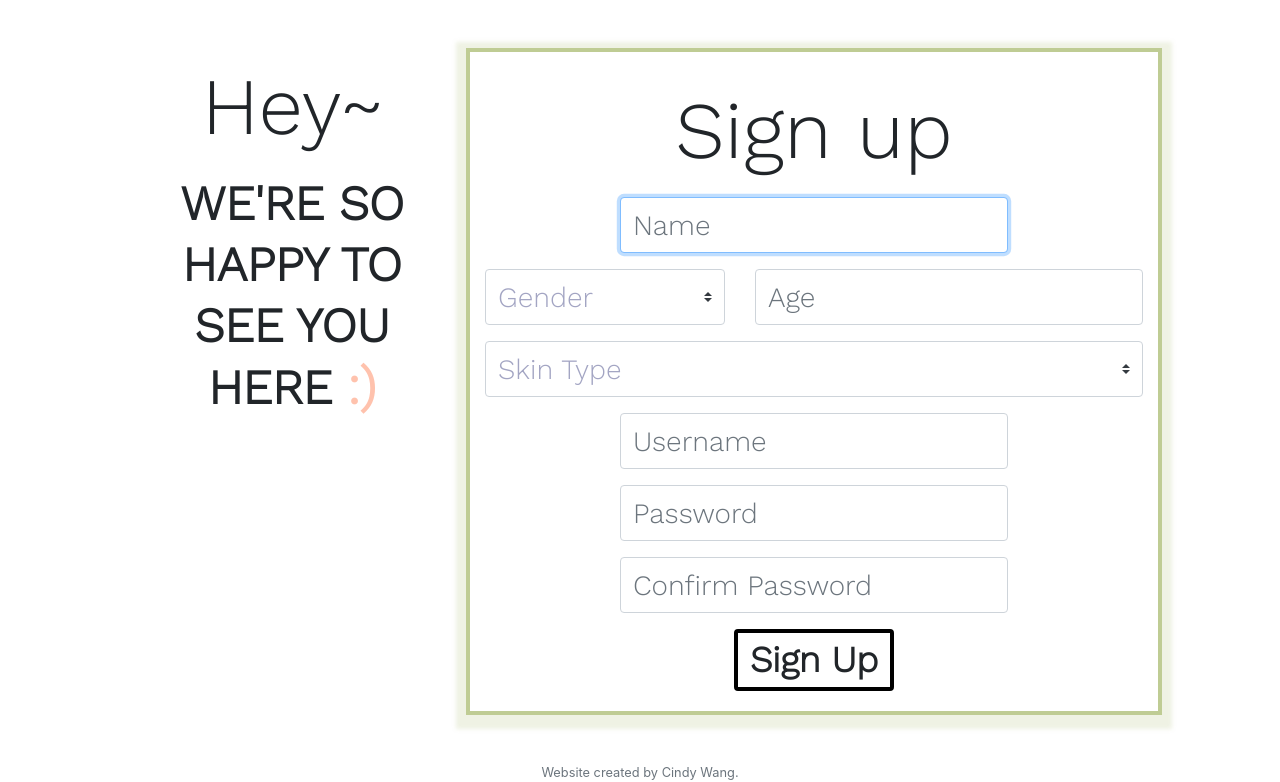
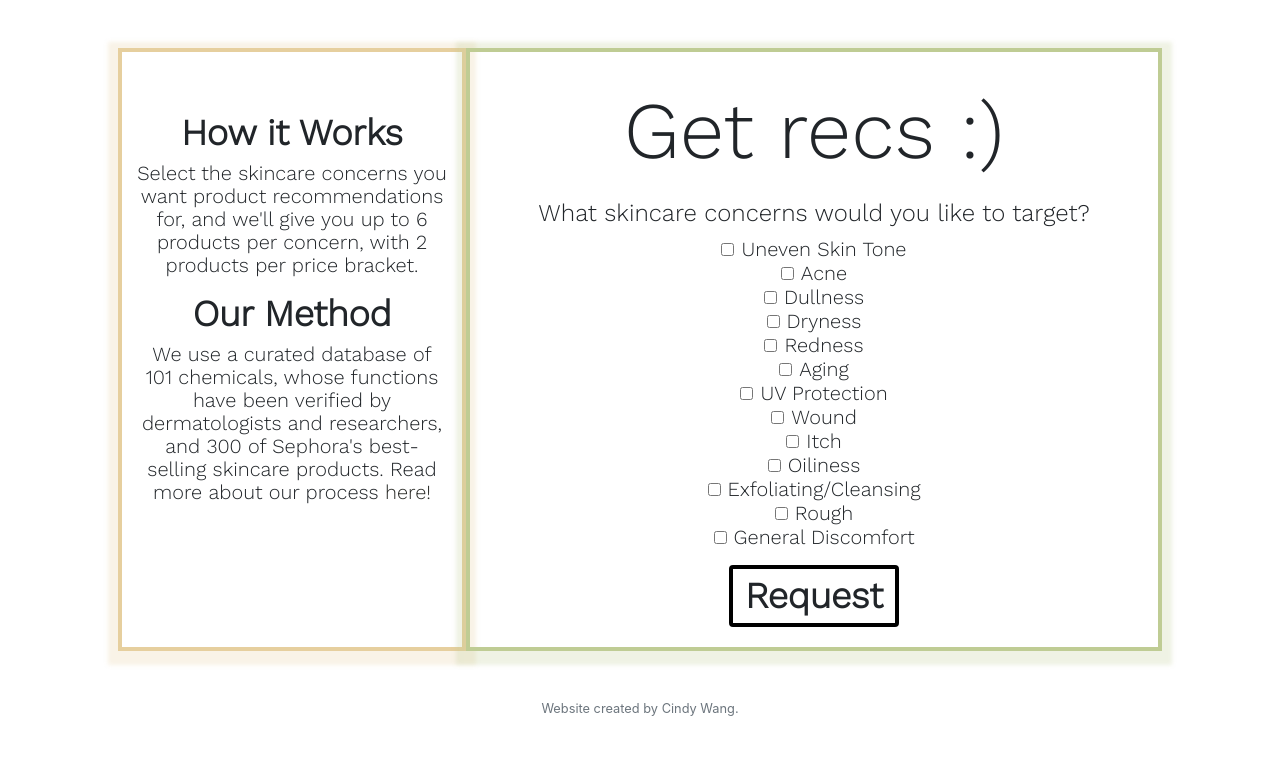
Before and after one commit to cwangf00d/SkinDictionary, a Flask app: page /register in a window 1280 px wide. Shown: the part 222-1004 px from the top of the page. After the commit the page ends 938 px from the top, so only its background shows below. Run offline with Flask 2, Linux system fonts and the light colour scheme; some libraries are stand-ins or nearby versions.

Commit message:
Update register.html

```diff
--- a/templates/register.html
+++ b/templates/register.html
@@ -1,63 +1,109 @@
 {% extends "layout.html" %}
 
 {% block title %}
-    Register
+    Request
 {% endblock %}
 
 {% block main %}
 <div class = "container">
   <div class = "row">
-    <div class = "col-4">
-      <h2 class = "my-default-h2">Hey~</h2>
-      <h3 class = "my-default-h3">WE'RE SO HAPPY TO SEE YOU HERE <span class = "melon-accent">:)</span></h3>
+    <div class = "col-4 methodology-box">
+      <h5 class = "my-default-h5 pad-h5">How it Works</h5>
+      <p class = "my-default-p">Select the skincare concerns you want product recommendations for, and we'll give you up to 6 products per concern, with 2 products per price bracket.</p>
+      <h5 class = "my-default-h5">Our Method</h5>
+      <p class = "my-default-p">We use a curated database of 101 chemicals, whose functions have been verified by dermatologists and researchers, and 300 of Sephora's best-selling skincare products. Read more about our process <a href = "https://github.com/cwangf00d/SkinDictionary">here!</a></p>
     </div>
     <div class = "col-8 login-box">
-      <h2 class = "my-default-h2">Sign up</h2>
-      <form action="/register" method="post">
-        <div class="form-group">
-            <input autocomplete="off" autofocus class="form-control pretty-input" name="name" placeholder="Name" type="text">
-          </div>
-        <div class = "row">
-          <div class = "col">
-            <div class="input-group mb-3">
-              <select class="custom-select pretty-input" id="inputGroupSelect01" name = "gender">
-                <option selected disabled>Gender</option>
-                <option value="female">Female</option>
-                <option value="male">Male</option>
-                <option value="non-binary">Non-binary</option>
-                <option value="prefer not to say">Prefer not to say</option>
-              </select>
-              </div>
-          </div>
-          <div class = "col">
-            <div class="form-group">
-              <input autocomplete="off" autofocus class="form-control pretty-input" name="age" placeholder="Age" type="number">
-            </div>
-          </div>
+      <h2 class = "my-default-h2">Get recs :)</h2>
+      <h5 class = "my-default-h6">What skincare concerns would you like to target?</h5>
+      <form action="/request" method="post">
+        <div class="form-check">
+          <input class="form-check-input pretty-checkbox" type="checkbox" name = "uneven skintone">
+          <label class="form-check-label pretty-label" for="uneven skintone">
+            Uneven Skin Tone
+          </label>
         </div>
-            <div class="input-group mb-3">
-              <select class="custom-select pretty-input" id="inputGroupSelect01" name = "skintype">
-                <option selected disabled>Skin Type</option>
-                <option value="oily">Oily</option>
-                <option value="dry">Dry</option>
-                <option value="combination">Combination</option>
-                <option value="normal">Normal</option>
-                <option value="sensitive">Sensitive</option>
-                <option value="unknown">Unknown</option>
-              </select>
-            </div>
-        <div class="form-group">
-            <input autocomplete="off" autofocus class="form-control pretty-input" name="username" placeholder="Username" type="text">
+        <div class="form-check">
+          <input class="form-check-input" type="checkbox" name = "acne">
+          <label class="form-check-label pretty-label" for="acne">
+            Acne
+          </label>
         </div>
-        <div class="form-group">
-            <input class="form-control pretty-input" name="password" placeholder="Password" type="password">
+        <div class="form-check">
+          <input class="form-check-input" type="checkbox" name = "dullness">
+          <label class="form-check-label pretty-label" for="dullness">
+            Dullness
+          </label>
         </div>
-        <div class="form-group">
-            <input class="form-control pretty-input" name="confirmation" placeholder="Confirm Password" type="password">
+        <div class="form-check">
+          <input class="form-check-input" type="checkbox" name = "dryness">
+          <label class="form-check-label pretty-label" for="dryness">
+            Dryness
+          </label>
         </div>
-        <button class="btn login-btn" type="submit">Sign Up</button>
+        <div class="form-check">
+          <input class="form-check-input" type="checkbox" name = "redness">
+          <label class="form-check-label pretty-label" for="redness">
+            Redness
+          </label>
+        </div>
+        <div class="form-check">
+          <input class="form-check-input" type="checkbox" name = "aging">
+          <label class="form-check-label pretty-label" for="aging">
+            Aging
+          </label>
+        </div>
+        <div class="form-check">
+          <input class="form-check-input" type="checkbox" name = "sun protectant">
+          <label class="form-check-label pretty-label" for="sun protectant">
+            UV Protection
+          </label>
+        </div>
+        <div class="form-check">
+          <input class="form-check-input" type="checkbox" name = "wound">
+          <label class="form-check-label pretty-label" for="wound">
+            Wound
+          </label>
+        </div>
+        <div class="form-check">
+          <input class="form-check-input" type="checkbox" name = "itchiness">
+          <label class="form-check-label pretty-label" for="itchiness">
+            Itch
+          </label>
+        </div>
+        <div class="form-check">
+          <input class="form-check-input" type="checkbox" name = "oiliness">
+          <label class="form-check-label pretty-label" for="oiliness">
+            Oiliness
+          </label>
+        </div>
+        <div class="form-check">
+          <input class="form-check-input" type="checkbox" name = "exfoliator/cleanser">
+          <label class="form-check-label pretty-label" for="exfoliator/cleanser">
+            Exfoliating/Cleansing
+          </label>
+        </div>
+        <div class="form-check">
+          <input class="form-check-input" type="checkbox" name = "rough">
+          <label class="form-check-label pretty-label" for="rough">
+            Rough
+          </label>
+        </div>
+        <div class="form-check">
+          <input class="form-check-input" type="checkbox" name = "discomfort">
+          <label class="form-check-label pretty-label special-padding" for="discomfort">
+            General Discomfort
+          </label>
+        </div>
+        <button class="btn login-btn" type="submit">Request</button>
     </form>
+
     </div>
+
   </div>
 </div>
+
+
+</div>
+
 {% endblock %}
```
